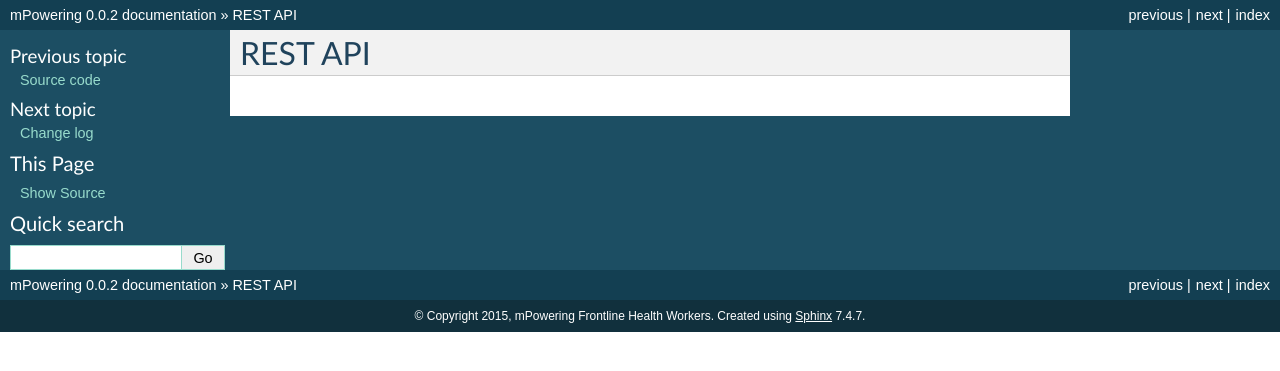
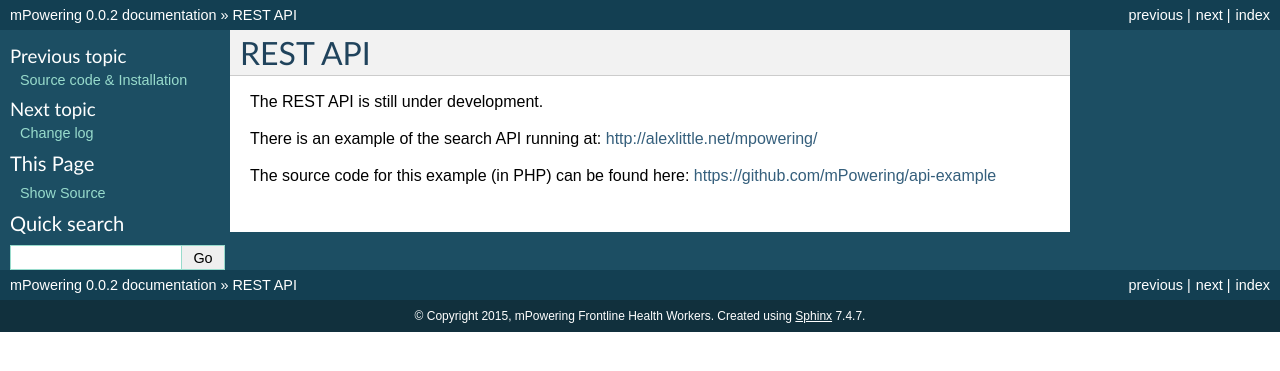
Before and after one commit to mPowering/django-orb, a Sphinx documentation site: the page built from docs/restapi.rst, in a window 1280 px wide. Shown: the top 371 px of the page. Built offline with Sphinx 7.4.7, drawn with Linux system fonts in a browser that asks for light colours.

Commit message:
update docs

```diff
--- a/docs/changelog.rst
+++ b/docs/changelog.rst
@@ -2,5 +2,5 @@ Change log
 =====================================
 
 
-
+* 109: Add option of hierarchy of tags http://github.com/mPowering/django-mpowering/issues/issue/109
 * 26: How to add the actual files to the search index http://github.com/mPowering/django-mpowering/issues/issue/26
--- a/docs/code.rst
+++ b/docs/code.rst
@@ -1,2 +1,6 @@
-Source code
+Source code & Installation
 =====================================
+
+The mPowering site source code is available on GitHub: https://github.com/mPowering/django-mpowering
+
+Ths site is built using the Django framework.
--- a/docs/restapi.rst
+++ b/docs/restapi.rst
@@ -1,2 +1,9 @@
 REST API
 =====================================
+
+
+The REST API is still under development.
+
+There is an example of the search API running at: http://alexlittle.net/mpowering/
+
+The source code for this example (in PHP) can be found here: https://github.com/mPowering/api-example
```
